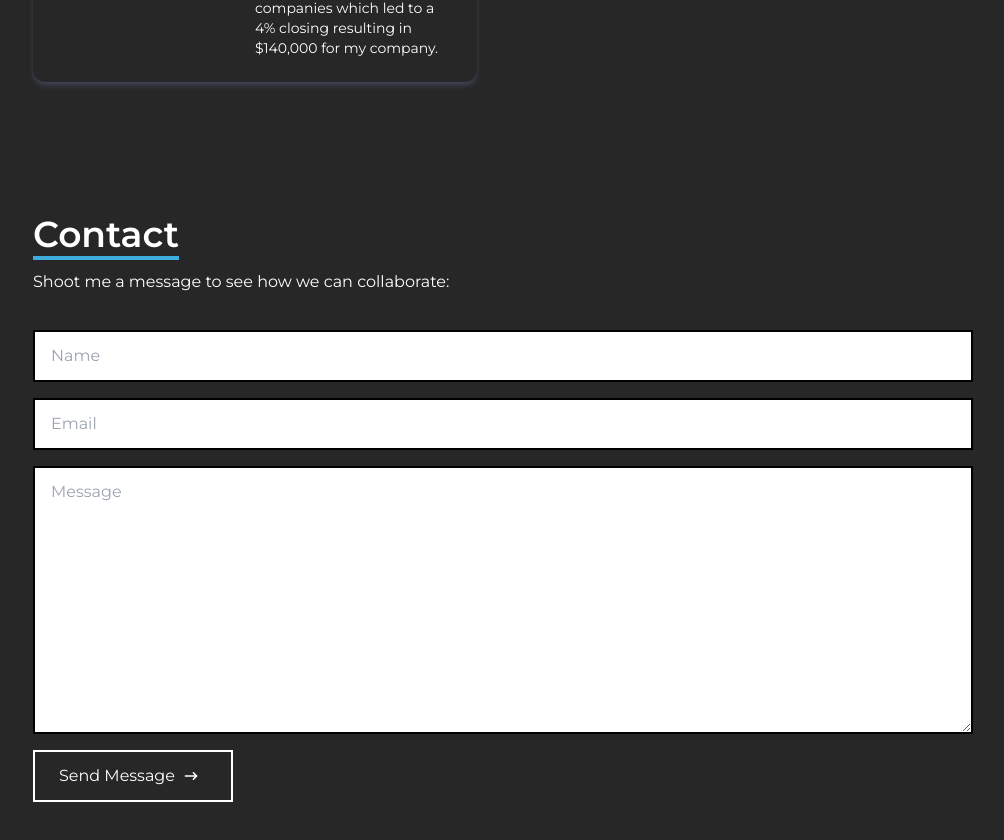
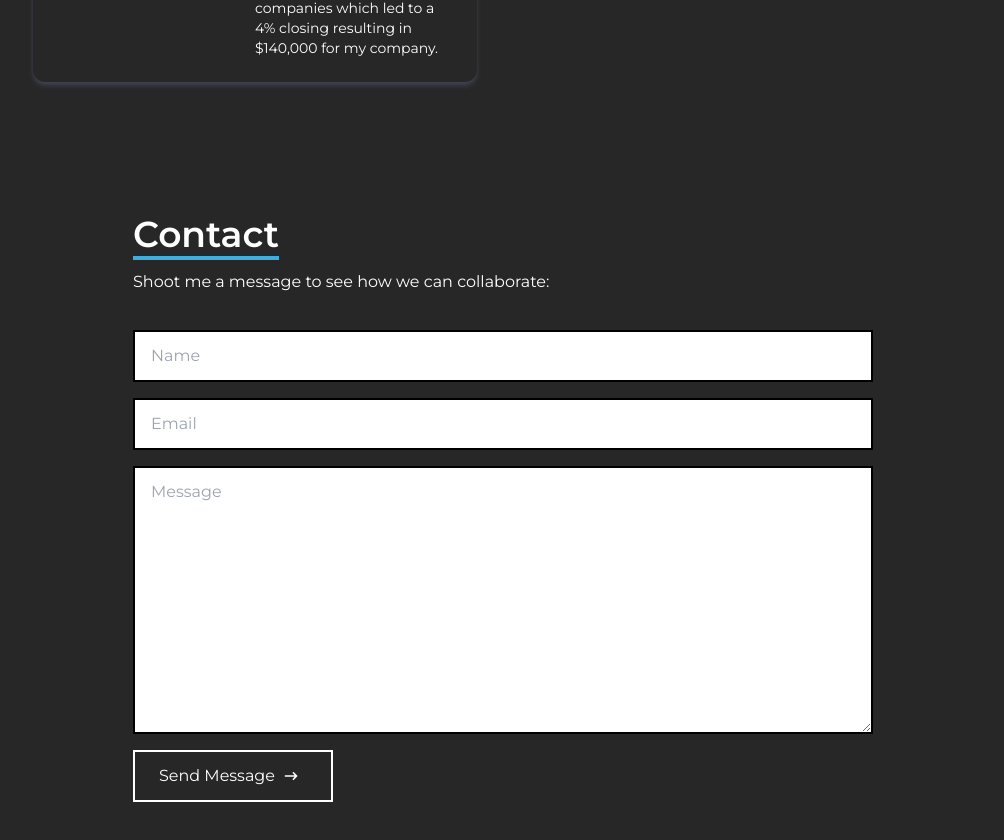
Before and after one commit to Jerbraun02/updatedpersonalsite, a React (Create React App) app: page / in a window 1280 px wide. Shown: the part 3381-4221 px from the top of the page, without its empty margins (147-1151 px from the left). Built offline with nearby package versions, Linux system fonts and the light colour scheme; no server answers.

Commit message:
Update Contact.jsx

```diff
--- a/src/components/Contact.jsx
+++ b/src/components/Contact.jsx
@@ -4,7 +4,7 @@ import Button from './Button'
 const Contact = () => {
   return (
     <div name='contact' className='bg-primary h-screen'>
-      <div className='sm:max-w-[600px] lg:max-w-[1000px] h-full mx-auto flex flex-col justify-center duration-500'>
+      <div className='sm:max-w-[600px] lg:max-w-[800px] h-full mx-auto flex flex-col justify-center duration-500'>
         <div className='pl-10'>
           <div>
             <p className='text-4xl text-[#fff] font-semibold border-b-4 border-text inline'>
```
